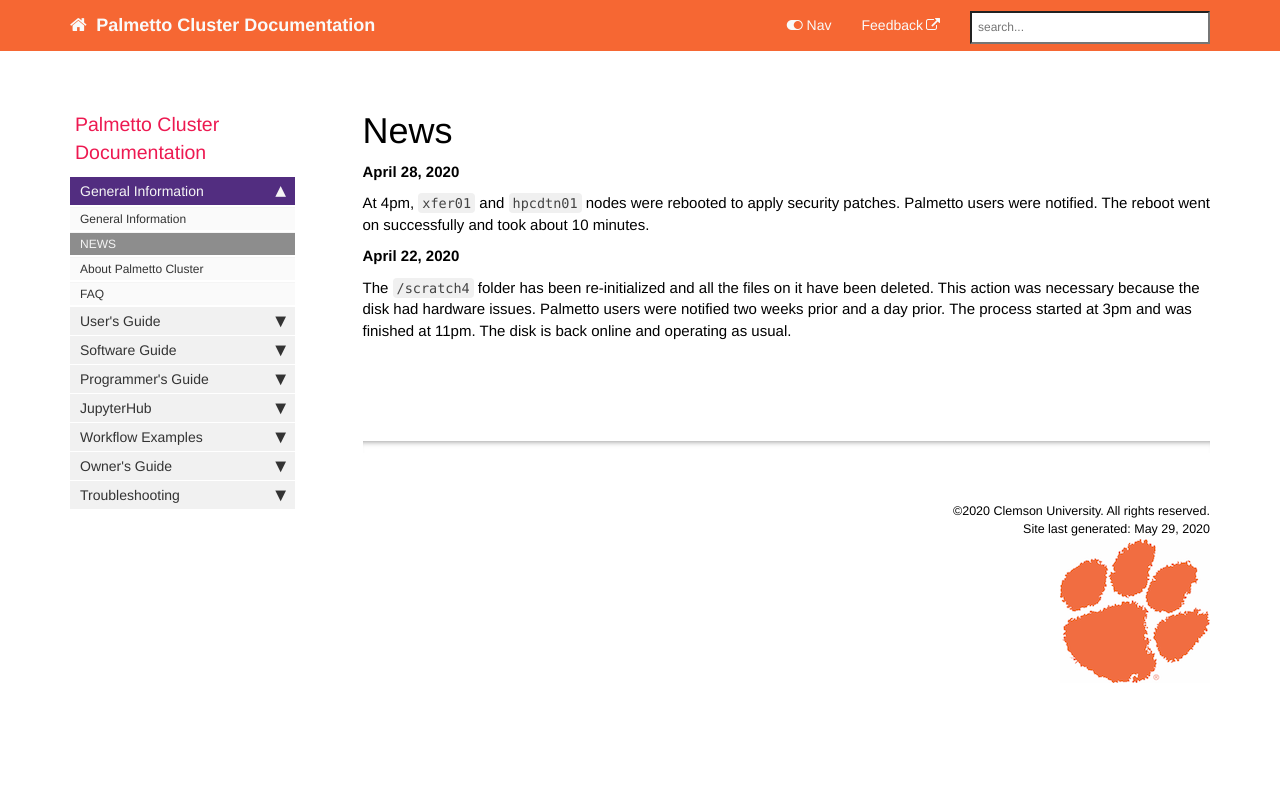
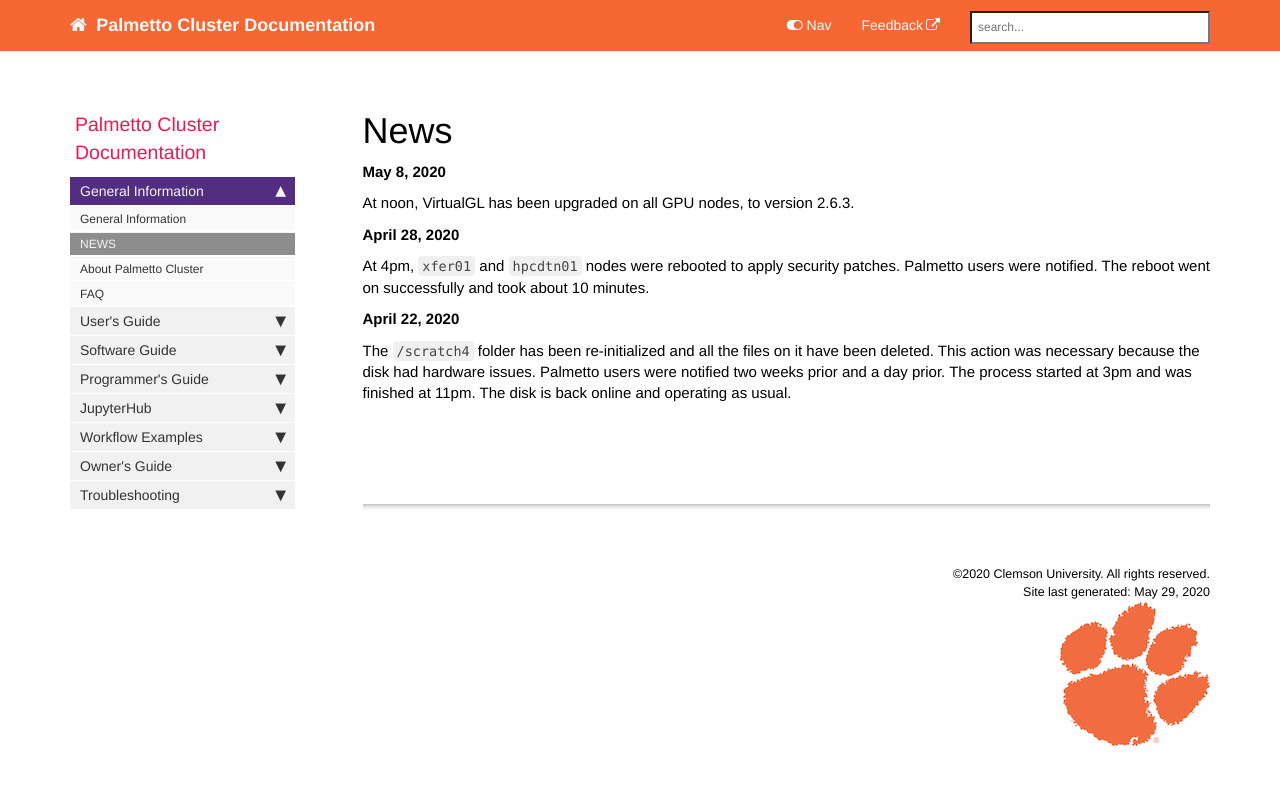
Before and after one commit to clemsonciti/palmetto-documentation, a Jekyll site: the page built from pages/news/news.md, in a window 1280 px wide. Shown: the top 785 px of the page. Built offline with Jekyll 4.4.1, drawn with Linux system fonts in a browser that asks for light colours; nearby versions of some CDN libraries; comment, search, counter and statistics services are not loaded.

Commit message:
News updated

```diff
--- a/pages/news/news.md
+++ b/pages/news/news.md
@@ -4,6 +4,10 @@
 sidebar: documentation_sidebar
 permalink: news.html
 ---
+
+**May 8, 2020**
+
+At noon, VirtualGL has been upgraded on all GPU nodes, to version 2.6.3.
 
 **April 28, 2020**
 
```
